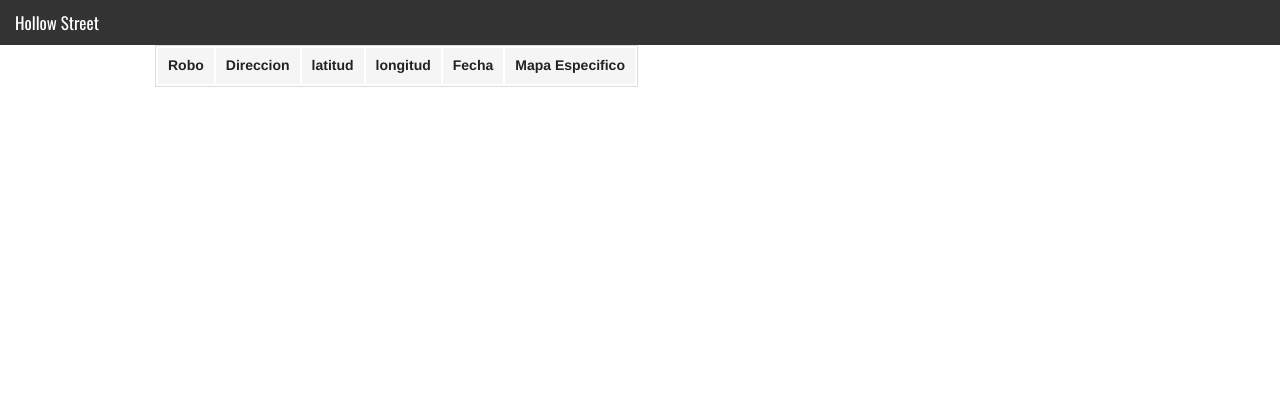
After one commit to developerfab/geomatica, a Django app: page /lista_robos/ in a window 1280 px wide. The commit adds this page. Shown: the top 420 px of the page. Run offline with Django 3.2, Linux system fonts and the light colour scheme; data that the repository does not hold is empty; some libraries are stand-ins or nearby versions.

Commit message:
se adiciona funcionalidad para visualizancion de robos en lista y en mapa

```diff
--- a/geomatica/core/forms.py
+++ b/geomatica/core/forms.py
@@ -11,3 +11,4 @@ class FormRobo(ModelForm):
     class Meta:
         model = Robo
         fields = '__all__'
+        exclude = ['fecha']
--- a/geomatica/core/models.py
+++ b/geomatica/core/models.py
@@ -1,5 +1,6 @@
 from django.db import models
 from PIL import Image
+import datetime
 
 # Create your models here.
 
@@ -17,3 +18,4 @@ class Robo(models.Model):
     direccion = models.CharField(max_length=200)
     latitud = models.FloatField(default=0.0)
     longitud = models.FloatField(default=0.0)
+    fecha = models.DateField(default=datetime.date.today)
--- a/geomatica/core/templates/index.html
+++ b/geomatica/core/templates/index.html
@@ -16,6 +16,9 @@
     <form method="GET" action="{% url 'core:reportar_robo' %}">{% csrf_token %}
       <button class="button expand" type="submit">Reportar Robo</button>
     </form>
+    <form method="GET" action="{% url 'core:lista_robo' %}">
+      <button class="button expand" type="submit">Listar Robos</button>
+    </form>
   </div>
 </div>
 {% endblock %}
--- /dev/null
+++ b/geomatica/core/templates/lista_robos.html
@@ -0,0 +1,36 @@
+{% extends 'base.html' %}
+{% block contenido %}
+<div class="row">
+  <div class="small-12 small-centered columns">
+    <div class="tabla">
+      <table role="grid">
+      <thead>
+        <tr>
+          <td>Robo</td>
+          <td>Direccion</td>
+          <td>latitud</td>
+          <td>longitud</td>
+          <td>Fecha</td>
+          <td>Mapa Especifico</td>
+        </tr>
+      </thead>
+      {% for notificacion in lista_robo %}
+
+        <tr>
+          <td>{{ notificacion.id }}</td>
+          <td>{{ notificacion.direccion }}</td>
+          <td>{{ notificacion.latitud }}</td>
+          <td>{{ notificacion.longitud }}</td>
+          <td>{{ notificacion.fecha }} </td>
+          <td> <a href="{% url 'core:especifico_robo' %}?identificador={{ notificacion.id }}">ver</a> </td>
+        </tr>
+      {% endfor %}
+    </table>
+    </div>
+
+  </div>
+</div>
+{% endblock %}
+{% block script %}
+
+{% endblock %}
--- a/geomatica/core/urls.py
+++ b/geomatica/core/urls.py
@@ -12,4 +12,6 @@ urlpatterns = patterns(
     url(r'^especifico_notificacion/$', views.especifico_notificacion, name="especifico_notificacion"),
     url(r'^estadisticas_hueco/$', views.estadistica_hueco, name="estadisticas_hueco"),
     url(r'^reportar_robo/$', views.reportar_robo, name="reportar_robo"),
+    url(r'^lista_robos/$', views.lista_robo, name="lista_robo"),
+    url(r'^especifico_robo/$', views.especifico_robo, name="especifico_robo")
     ) + static(settings.MEDIA_URL, document_root=settings.MEDIA_ROOT)
--- a/geomatica/core/views.py
+++ b/geomatica/core/views.py
@@ -51,7 +51,6 @@ def especifico_notificacion(request):
     contexto = { "title":"Notificacion Espeficica", "latitud": notificacion.latitud, "longitud": notificacion.longitud }
     return render(request, 'map_location.html', contexto)
 
-
 def estadistica_hueco(request):
     """
     Este metodo se encarga de realizar las estadisticas para los huecos
@@ -81,3 +80,19 @@ def reportar_robo(request):
         contexto['form'] = form
     contexto['msg'] = msg
     return render(request, 'form_robo.html', contexto)
+
+def lista_robo(request):
+    """
+    Este metodo permite ver una lista de los robos notificados
+    """
+    lista_notificacion = Robo.objects.all()
+    contexto = { 'title': 'Hollow-huecos', 'lista_robo':lista_notificacion }
+    return render(request, 'lista_robos.html', contexto)
+
+def especifico_robo(request):
+    """
+    Este metodo permite visualizar en un mapa el sitio especifico del robo
+    """
+    notificacion = Robo.objects.get(id=request.GET['identificador'])
+    contexto = { "title":"Notificacion Espeficica", "latitud": notificacion.latitud, "longitud": notificacion.longitud }
+    return render(request, 'especifico_robo.html', contexto)
```
Also changed, not shown: geomatica/core/templates/especifico_robo.html (added, +24 -0 lines), geomatica/core/migrations/0005_robo_fecha.py (added).
